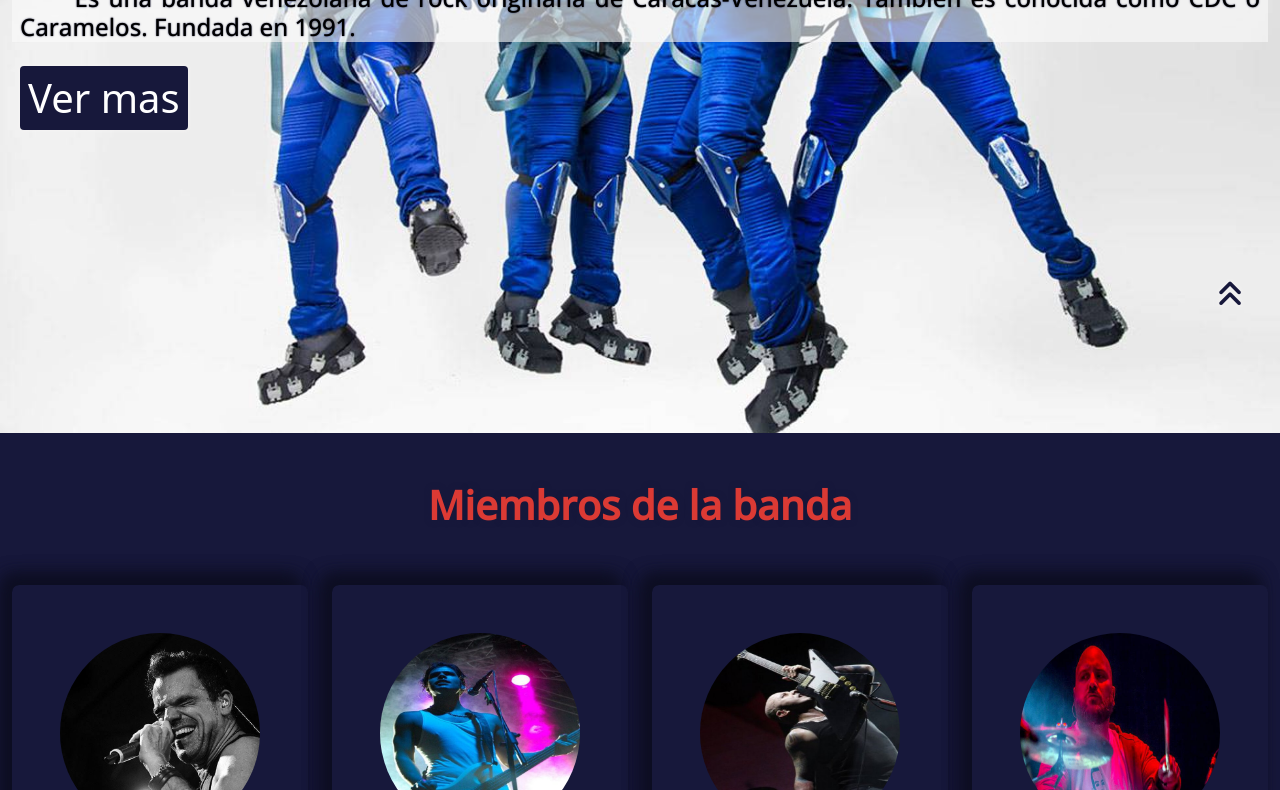
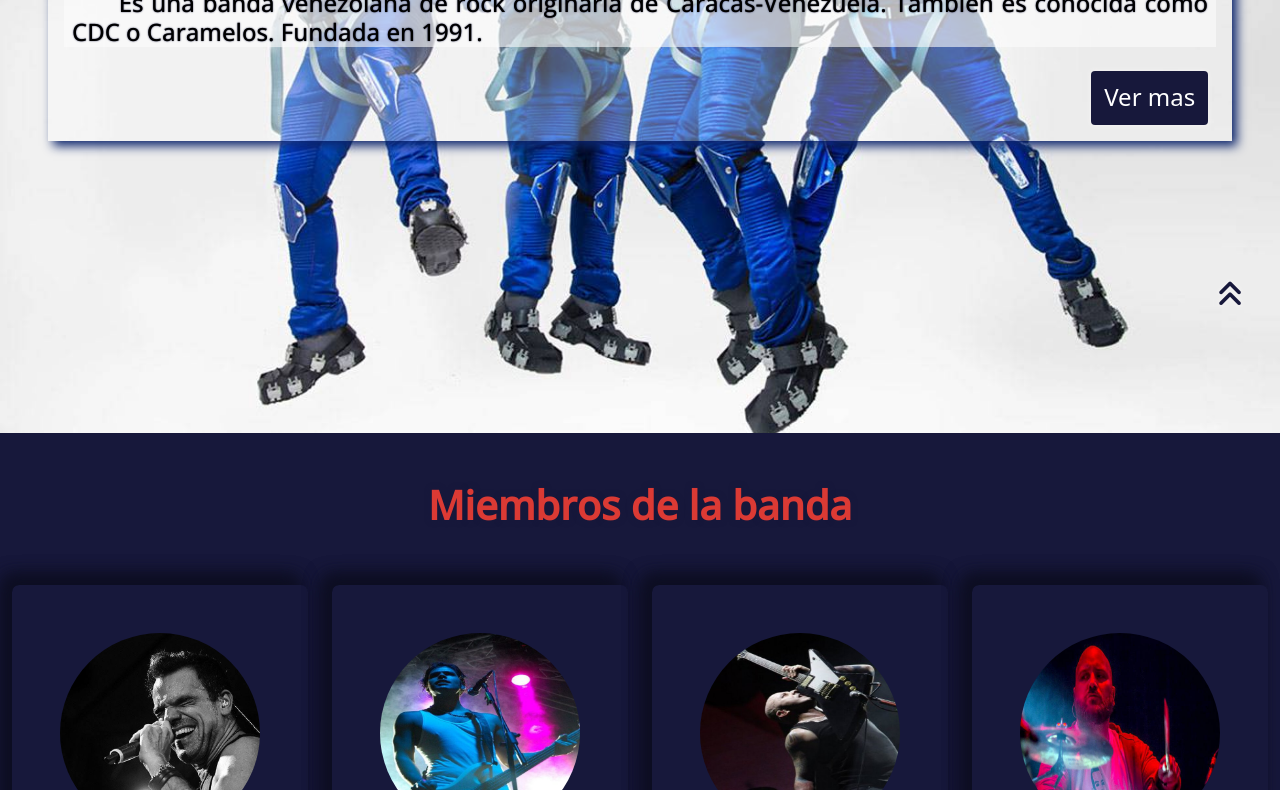
Before and after one commit to GaboxD7/bandaDeRock, a website: page index.html in a window 1280 px wide. Shown: the part 457-1247 px from the top of the page. Drawn offline with nearby package versions, Linux system fonts and the light colour scheme.

Commit message:
Nuevo inicio test-14

```diff
--- a/index.html
+++ b/index.html
@@ -66,19 +66,18 @@
       </div>
     </nav>
 </header>
-<!-- class="front animate__animated animate__backInLeft animate__slower 10s"  -->
-<div class=" jumbotron jumbotron-fluid ">
-  <div  class="container-fluid hola">
-    <div>
+<div class="hola container-fluid px-5">
+  <div class=" jumbotron-fluid">
+    <div class="front animate__animated animate__backInLeft animate__slower 10s" ">
       <h1  class=" h1">Caramelos de cianuro<h1/>
       <p class="pfront ">&nbsp;&nbsp;&nbsp;&nbsp;&nbsp;&nbsp;Es una banda venezolana de rock originaria de Caracas-Venezuela. También es conocida como CDC o Caramelos. Fundada en 1991.</p>
       <form action="galeria.html">
         <button type="submit">Ver mas</button>
     </form>
     </div>
-  </div>
+</div>
+</div>
 
-</div>
 <!-- <div class="jumbotron">
 <div class="container-fluid">
 
--- a/scss/components/_inicio.scss
+++ b/scss/components/_inicio.scss
@@ -73,13 +73,11 @@ p {
 
 	height: 100vh;
 	background-image: url(/imagenes/cdcn.jpg);
-
 	background-size: cover;
 	background-repeat:repeat-x;;
 	background-position:top;
 	flex-direction: column;
 	justify-content:space-around;
-
 }
 
 .bg-sha{
@@ -90,8 +88,6 @@ box-shadow:  -9px -9px 18px #0d0e22,
 }
 .bg-sha-1{
 background-color: #DB3A34;
-width: 100%;
-
 }
 
 .front{display: flex;
```
Also changed, not shown: css/style.css, 1 other file.
